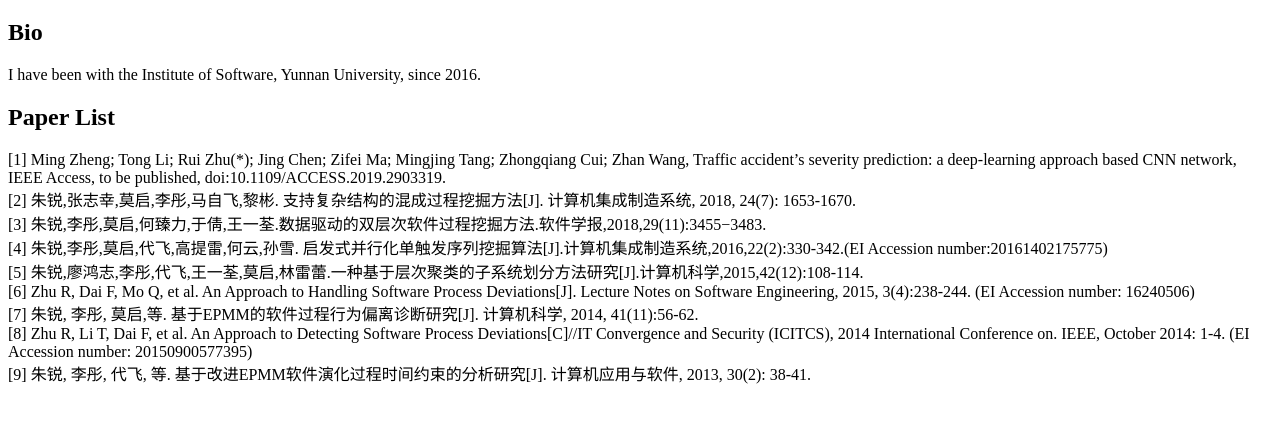
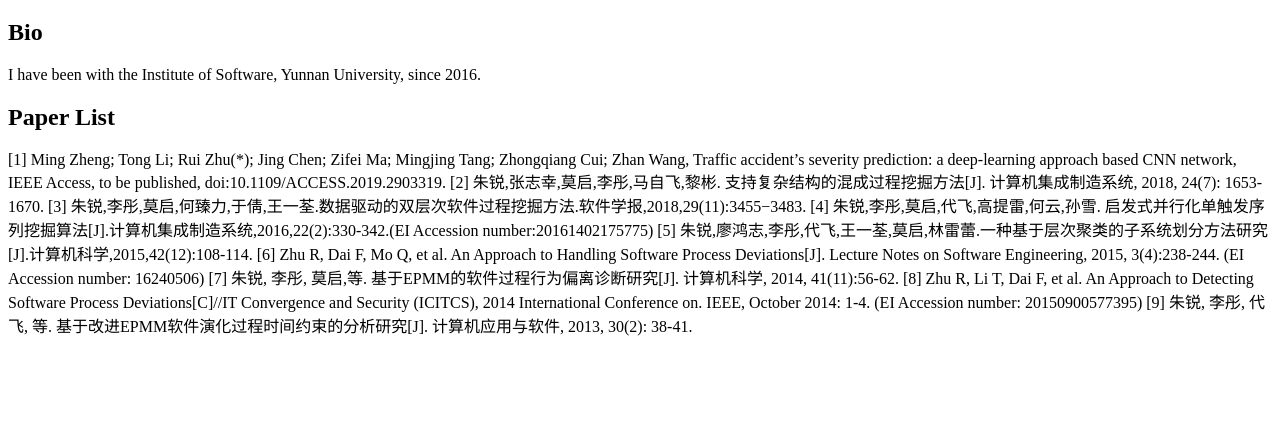
Before and after one commit to zhu-rui/zhurui.github.io, a plain HTML site: page index.html in a window 1280 px wide. Shown: the part 61-484 px from the top of the page. Drawn offline with Linux system fonts and the light colour scheme.

Commit message:
Update index.html

```diff
--- a/index.html
+++ b/index.html
@@ -23,14 +23,14 @@
 
     <h2>Paper List</h2>
     <p>
-        [1]	Ming Zheng; Tong Li; Rui Zhu(*); Jing Chen; Zifei Ma; Mingjing Tang; Zhongqiang Cui; Zhan Wang, Traffic accident’s severity prediction: a deep-learning approach based CNN network, IEEE Access, to be published, doi:10.1109/ACCESS.2019.2903319.<br/>
-        [2]	朱锐,张志幸,莫启,李彤,马自飞,黎彬. 支持复杂结构的混成过程挖掘方法[J]. 计算机集成制造系统, 2018, 24(7): 1653-1670.<br/>
-        [3]	朱锐,李彤,莫启,何臻力,于倩,王一荃.数据驱动的双层次软件过程挖掘方法.软件学报,2018,29(11):3455−3483. <br/>
-        [4]	朱锐,李彤,莫启,代飞,高提雷,何云,孙雪. 启发式并行化单触发序列挖掘算法[J].计算机集成制造系统,2016,22(2):330-342.(EI Accession number:20161402175775)<br/>
-        [5]	朱锐,廖鸿志,李彤,代飞,王一荃,莫启,林雷蕾.一种基于层次聚类的子系统划分方法研究[J].计算机科学,2015,42(12):108-114.<br/>
-        [6]	Zhu R, Dai F, Mo Q, et al. An Approach to Handling Software Process Deviations[J]. Lecture Notes on Software Engineering, 2015, 3(4):238-244. (EI Accession number: 16240506)<br/>
-        [7]	朱锐, 李彤, 莫启,等. 基于EPMM的软件过程行为偏离诊断研究[J]. 计算机科学, 2014, 41(11):56-62.<br/>
-        [8]	Zhu R, Li T, Dai F, et al. An Approach to Detecting Software Process Deviations[C]//IT Convergence and Security (ICITCS), 2014 International Conference on. IEEE, October 2014: 1-4. (EI Accession number: 20150900577395)<br/>
+        [1]	Ming Zheng; Tong Li; Rui Zhu(*); Jing Chen; Zifei Ma; Mingjing Tang; Zhongqiang Cui; Zhan Wang, Traffic accident’s severity prediction: a deep-learning approach based CNN network, IEEE Access, to be published, doi:10.1109/ACCESS.2019.2903319.
+        [2]	朱锐,张志幸,莫启,李彤,马自飞,黎彬. 支持复杂结构的混成过程挖掘方法[J]. 计算机集成制造系统, 2018, 24(7): 1653-1670.
+        [3]	朱锐,李彤,莫启,何臻力,于倩,王一荃.数据驱动的双层次软件过程挖掘方法.软件学报,2018,29(11):3455−3483.
+        [4]	朱锐,李彤,莫启,代飞,高提雷,何云,孙雪. 启发式并行化单触发序列挖掘算法[J].计算机集成制造系统,2016,22(2):330-342.(EI Accession number:20161402175775)
+        [5]	朱锐,廖鸿志,李彤,代飞,王一荃,莫启,林雷蕾.一种基于层次聚类的子系统划分方法研究[J].计算机科学,2015,42(12):108-114.
+        [6]	Zhu R, Dai F, Mo Q, et al. An Approach to Handling Software Process Deviations[J]. Lecture Notes on Software Engineering, 2015, 3(4):238-244. (EI Accession number: 16240506)
+        [7]	朱锐, 李彤, 莫启,等. 基于EPMM的软件过程行为偏离诊断研究[J]. 计算机科学, 2014, 41(11):56-62.
+        [8]	Zhu R, Li T, Dai F, et al. An Approach to Detecting Software Process Deviations[C]//IT Convergence and Security (ICITCS), 2014 International Conference on. IEEE, October 2014: 1-4. (EI Accession number: 20150900577395)
         [9]	朱锐, 李彤, 代飞, 等. 基于改进EPMM软件演化过程时间约束的分析研究[J]. 计算机应用与软件, 2013, 30(2): 38-41.
 
 
```
